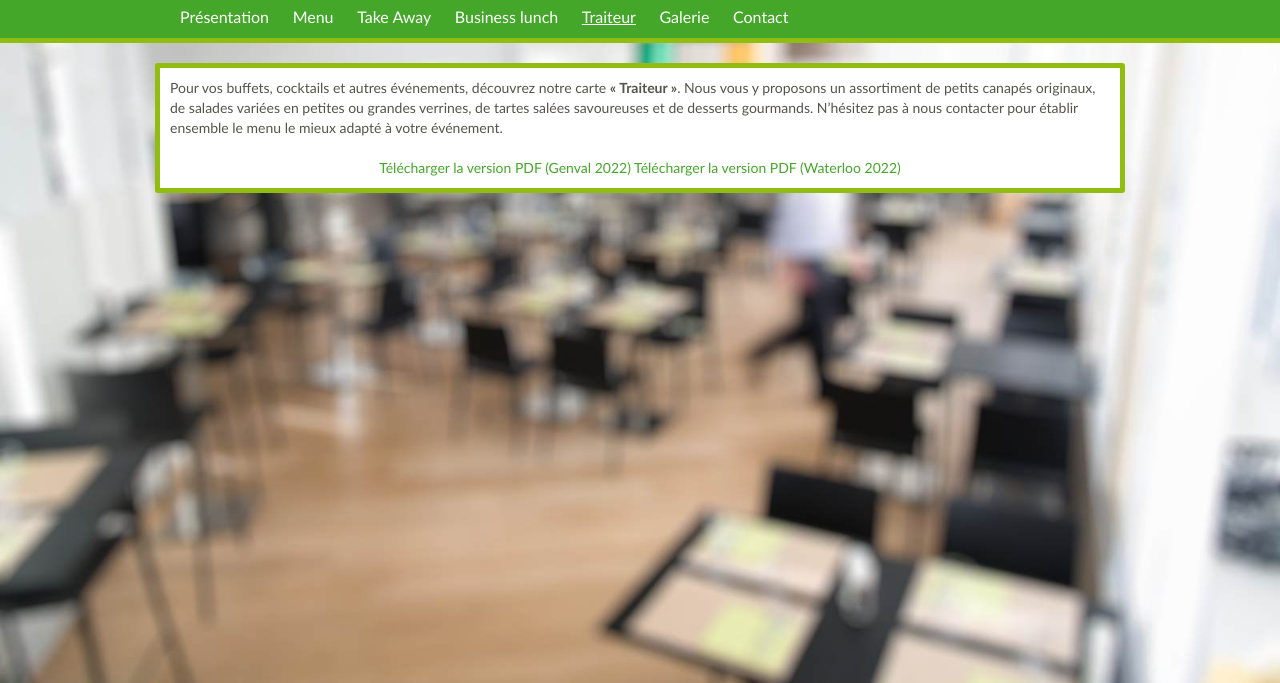
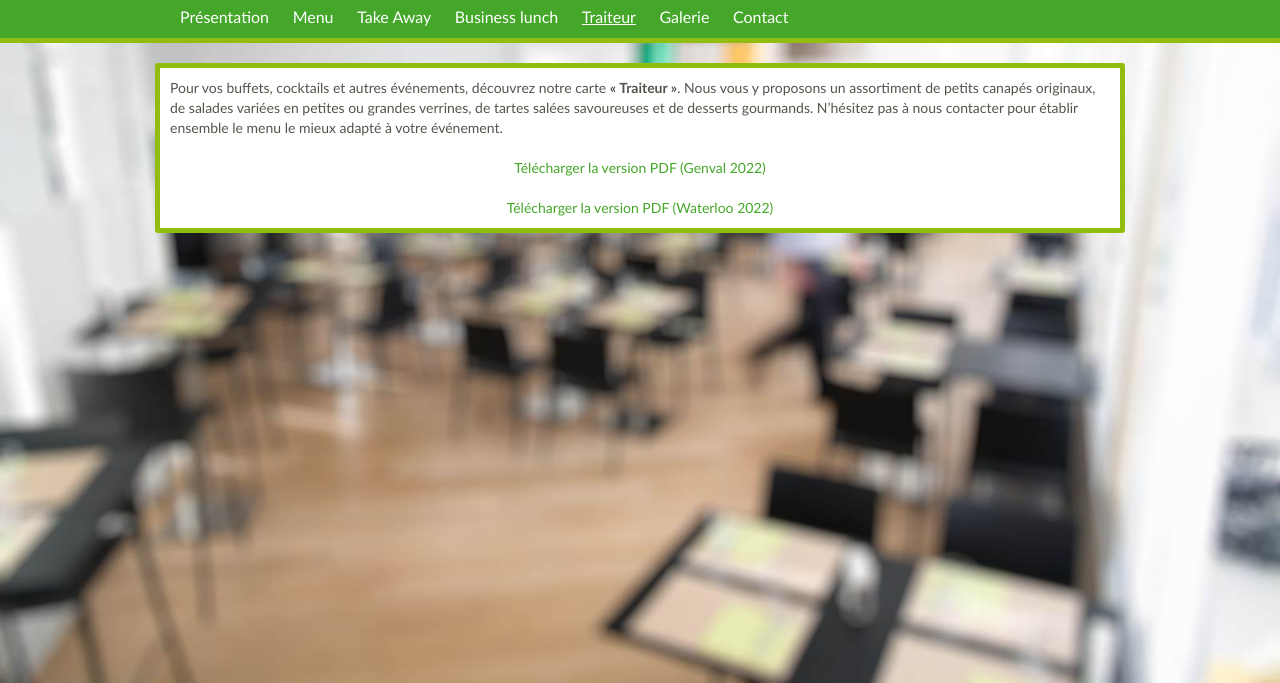
Before and after one commit to Namico/restaurantseat, a plain HTML site: page fr/traiteur.html in a window 1280 px wide. Shown: the part 117-800 px from the top of the page. Drawn offline with Linux system fonts and the light colour scheme.

Commit message:
Update menus

```diff
--- a/fr/traiteur.html
+++ b/fr/traiteur.html
@@ -48,7 +48,7 @@ N’hésitez pas à nous contacter pour établir ensemble le menu le mieux adapt
 <br />
 <br />
 <div class="download-folder-image">
-	<a href="/q/upload/S'EAT Genval -Traiteur 2021.pdf" target="_blank">Télécharger la version PDF (Genval 2022)</a>
+	<a href="/q/upload/S'EAT Genval -Traiteur 2021.pdf" target="_blank">Télécharger la version PDF (Genval 2022)</a><br><br>
 	<a href="/q/upload/S'EAT Waterloo -Traiteur 2022.pdf" target="_blank">Télécharger la version PDF (Waterloo 2022)</a>
 </div>
 </div>
```
